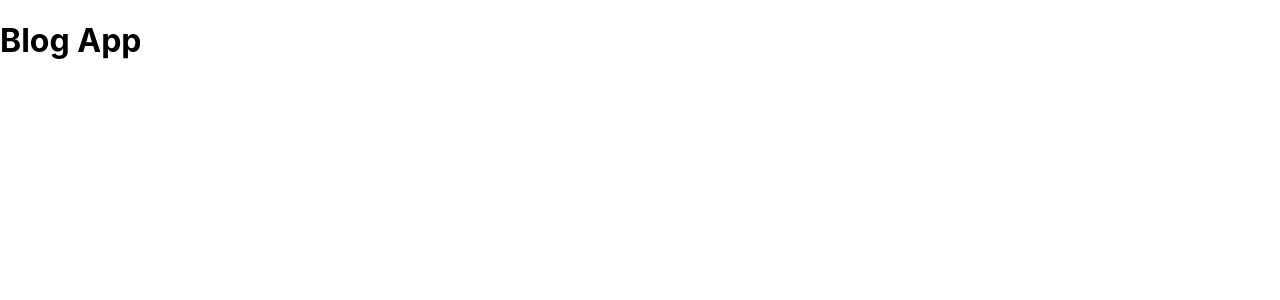
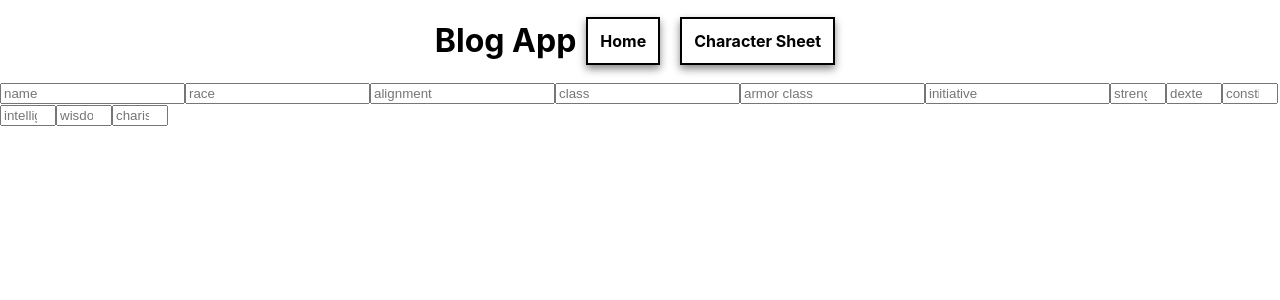
Before and after one commit to StuBehan/blog-site, a React (Create React App) app: page /character_sheet in a window 1280 px wide. Shown: the top 300 px of the page. Built offline with nearby package versions, Linux system fonts and the light colour scheme.

Commit message:
added blogpost, charsheet and navbar components

```diff
--- a/src/App.css
+++ b/src/App.css
@@ -1,38 +1,38 @@
-.App {
-  text-align: center;
+/* Header elements */
+
+.header {
+  display: flex;
+  justify-content: center;
+  align-items: center;
 }
 
-.App-logo {
-  height: 40vmin;
-  pointer-events: none;
+/* title */
+
+.title {
+
 }
 
-@media (prefers-reduced-motion: no-preference) {
-  .App-logo {
-    animation: App-logo-spin infinite 20s linear;
-  }
+/* Nav elements */
+
+.navbar {
+  display: flex;
+  align-items: center;
 }
 
-.App-header {
-  background-color: #282c34;
-  min-height: 100vh;
-  display: flex;
-  flex-direction: column;
-  align-items: center;
-  justify-content: center;
-  font-size: calc(10px + 2vmin);
+.navlink {
+  margin: 10px;
+  padding: 12px;
+  font-size: 16px;
+  font-weight: bold;
+  color: black;
+  border: 2px solid #000000;
+  box-shadow: 0px 4px 8px #888888;
+  text-decoration: none;
+  transition-duration: 0.6s;
+  cursor: pointer;
+}
+
+.navlink:hover {
+  background-color: black;
   color: white;
 }
-
-.App-link {
-  color: #61dafb;
-}
-
-@keyframes App-logo-spin {
-  from {
-    transform: rotate(0deg);
-  }
-  to {
-    transform: rotate(360deg);
-  }
-}
--- a/src/App.js
+++ b/src/App.js
@@ -1,14 +1,18 @@
 import React from 'react';
 import { BrowserRouter as Router, Route } from 'react-router-dom';
+import NavBar from './Components/NavBar.js';
+import CharacterSheet from './Components/CharacterSheet.js'
 import './App.css';
 
 const App = () => {
 
   return (
     <Router>
-    <header>
-      <h1>Blog App</h1>
-    </header>
+      <header className='header'>
+        <h1 className='header title'>Blog App</h1>
+        <NavBar />
+      </header>
+      <Route path='/character_sheet' component={CharacterSheet}/>
     </Router>
   );
 }
--- /dev/null
+++ b/src/Components/CharacterSheet.js
@@ -0,0 +1,98 @@
+import { useState } from 'react';
+
+const CharacterSheet = () => {
+  const [charData, setCharData] = useState({
+    name: '',
+    race: '',
+    alignment: '',
+    class: '',
+    armourClass: '',
+    initiative: '',
+    strength: 1,
+    dexterity: 1,
+    constitutuion: 1,
+    intelligence: 1,
+    wisdom: 1,
+    charisma: 1
+  })
+
+  const onChange = (element) => {
+    setCharData((prevState) => ({...prevState, [element.target.name]: element.target.value }))
+    console.log(charData)
+  }
+
+  return (
+    <div className='character-sheet'>
+      <form>
+        <input type='text'
+          name='name'
+          placeholder='name'
+          onChange={element => onChange(element)}
+        />
+        <input type='text'
+          name='race'
+          placeholder='race'
+          onChange={element => onChange(element)}
+        />
+        <input type='text'
+          name='alignment'
+          placeholder='alignment'
+          onChange={element => onChange(element)}
+        />
+        <input type='text'
+          name='class'
+          placeholder='class'
+          onChange={element => onChange(element)}
+        />
+        <input type='text'
+          name='armorClass'
+          placeholder='armor class'
+          onChange={element => onChange(element)}
+        />
+        <input type='text'
+          name='initiative'
+          placeholder='initiative'
+          onChange={element => onChange(element)}
+        />
+        <input type='number'
+          name='strength'
+          placeholder='strength'
+          min='1' max='30'
+          onClick={element => onChange(element)}
+        />
+        <input type='number'
+          name='dexterity'
+          placeholder='dexterity'
+          min='1' max='30'
+          onClick={element => onChange(element)}
+        />
+        <input type='number'
+          name='constitution'
+          placeholder='constitution'
+          min='1' max='30'
+          onClick={element => onChange(element)}
+        />
+        <input type='number'
+          name='intelligence'
+          placeholder='intelligence'
+          min='1' max='30'
+          onClick={element => onChange(element)}
+        />
+        <input type='number'
+          name='wisdom'
+          placeholder='wisdom'
+          min='1' max='30'
+          onClick={element => onChange(element)}
+        />
+        <input type='number'
+          name='charisma'
+          placeholder='charisma'
+          min='1' max='30'
+          onClick={element => onChange(element)}
+        />
+      </form>
+    </div>
+  )
+}
+
+export default CharacterSheet;
--- /dev/null
+++ b/src/Components/NavBar.js
@@ -0,0 +1,12 @@
+import { Link } from 'react-router-dom';
+
+const NavBar = () => {
+  return(
+    <div className='navbar'>
+      <Link to='/' className='navlink'>Home</Link>
+      <Link to='/character_sheet' className='navlink'>Character Sheet</Link>
+    </div>
+  )
+}
+
+export default NavBar;
```
Also changed, not shown: src/Components/BlogPost.js (added), 1 other file (tests, documents, lock files or other folders).
